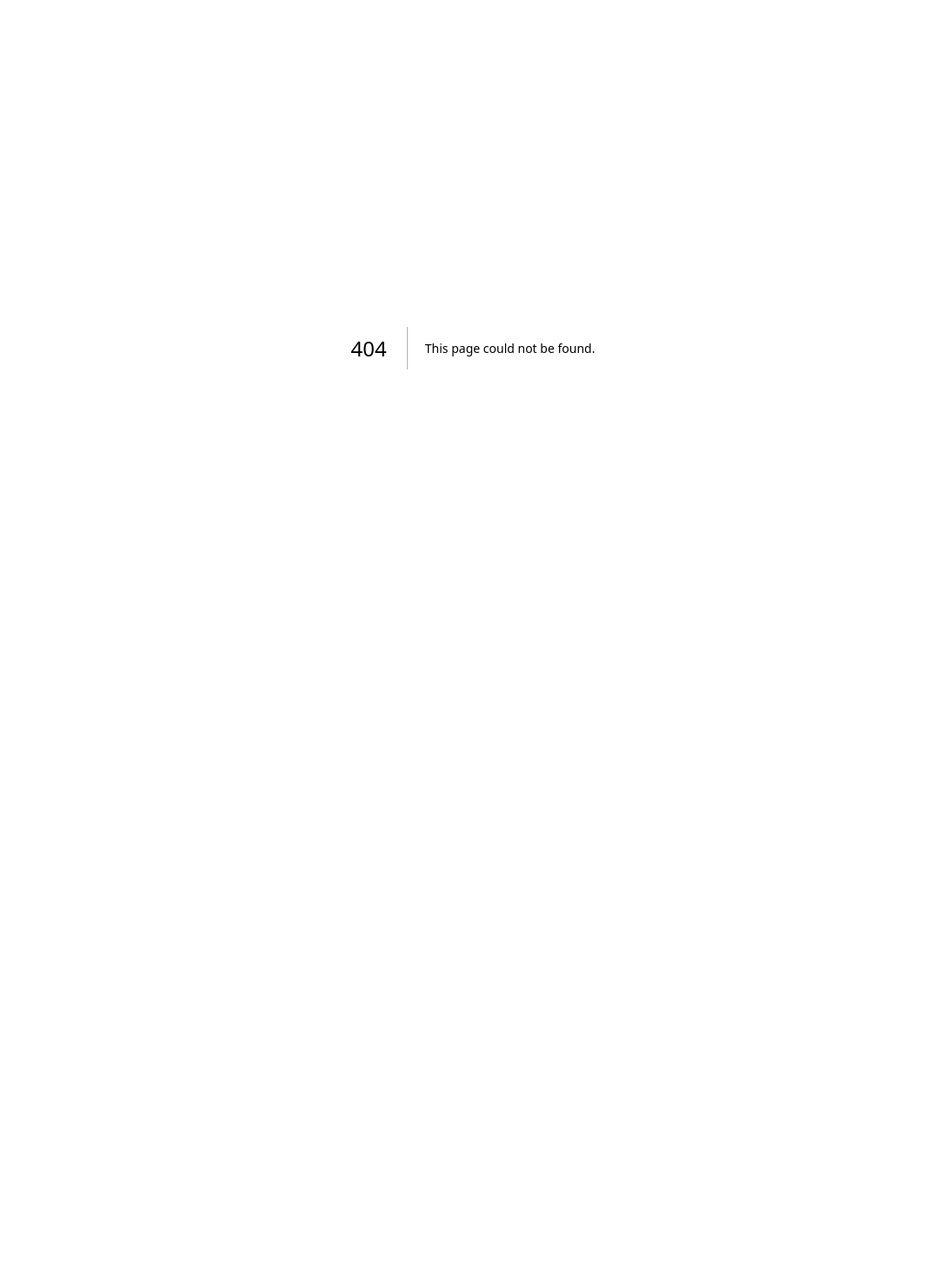
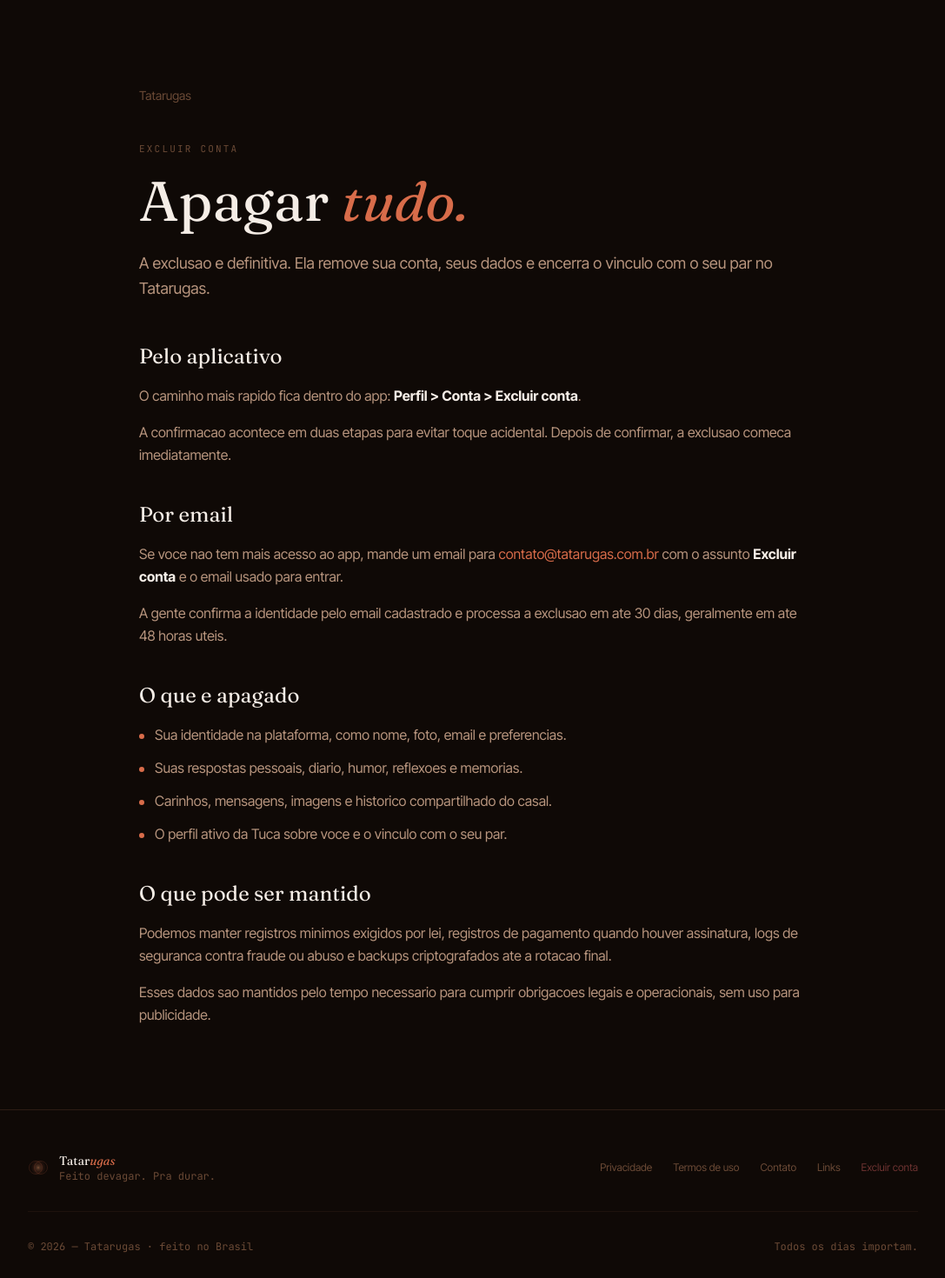
Before and after one commit to guiChehade/tatarugas-site, a Next.js app: page /delete-account in a window 1280 px wide. Before the commit this address had no page. Shown: the top 1470 px of the page at 87% size, without its empty margins (96-1183 px from the left). Before the commit the page ends 800 px from the top, so only its background shows below. Built offline with nearby package versions, Linux system fonts and the light colour scheme.

Commit message:
fix: add account deletion page

```diff
--- /dev/null
+++ b/app/delete-account/page.tsx
@@ -0,0 +1,122 @@
+import type { Metadata } from "next";
+import { Footer } from "@/components/Footer";
+
+export const metadata: Metadata = {
+  title: "Excluir conta | Tatarugas",
+  description:
+    "Como excluir sua conta Tatarugas pelo aplicativo ou pedir exclusao por email.",
+};
+
+const deletedItems = [
+  "Sua identidade na plataforma, como nome, foto, email e preferencias.",
+  "Suas respostas pessoais, diario, humor, reflexoes e memorias.",
+  "Carinhos, mensagens, imagens e historico compartilhado do casal.",
+  "O perfil ativo da Tuca sobre voce e o vinculo com o seu par.",
+];
+
+export default function DeleteAccountPage() {
+  return (
+    <>
+      <main className="min-h-screen px-6 py-16 md:py-24">
+        <article className="mx-auto max-w-3xl">
+          <a
+            href="/"
+            className="text-sm text-text-dim hover:text-text-secondary transition-colors"
+          >
+            Tatarugas
+          </a>
+
+          <header className="mt-10 mb-12">
+            <p className="font-mono text-[11px] text-text-dim tracking-[0.2em] uppercase mb-4">
+              Excluir conta
+            </p>
+            <h1 className="font-display text-[clamp(2.2rem,6vw,4rem)] leading-[1.05] text-text-primary">
+              Apagar <em className="text-ember">tudo.</em>
+            </h1>
+            <p className="mt-6 text-text-secondary text-lg leading-relaxed">
+              A exclusao e definitiva. Ela remove sua conta, seus dados e encerra
+              o vinculo com o seu par no Tatarugas.
+            </p>
+          </header>
+
+          <div className="space-y-10">
+            <section>
+              <h2 className="font-display text-2xl text-text-primary mb-4">
+                Pelo aplicativo
+              </h2>
+              <div className="space-y-4 text-text-secondary leading-relaxed">
+                <p>
+                  O caminho mais rapido fica dentro do app:{" "}
+                  <strong className="text-text-primary">
+                    Perfil &gt; Conta &gt; Excluir conta
+                  </strong>
+                  .
+                </p>
+                <p>
+                  A confirmacao acontece em duas etapas para evitar toque
+                  acidental. Depois de confirmar, a exclusao comeca
+                  imediatamente.
+                </p>
+              </div>
+            </section>
+
+            <section>
+              <h2 className="font-display text-2xl text-text-primary mb-4">
+                Por email
+              </h2>
+              <div className="space-y-4 text-text-secondary leading-relaxed">
+                <p>
+                  Se voce nao tem mais acesso ao app, mande um email para{" "}
+                  <a
+                    href="mailto:contato@tatarugas.com.br?subject=Excluir%20conta"
+                    className="text-ember hover:text-[#F2B07B] transition-colors"
+                  >
+                    contato@tatarugas.com.br
+                  </a>{" "}
+                  com o assunto <strong className="text-text-primary">Excluir conta</strong>{" "}
+                  e o email usado para entrar.
+                </p>
+                <p>
+                  A gente confirma a identidade pelo email cadastrado e processa
+                  a exclusao em ate 30 dias, geralmente em ate 48 horas uteis.
+                </p>
+              </div>
+            </section>
+
+            <section>
+              <h2 className="font-display text-2xl text-text-primary mb-4">
+                O que e apagado
+              </h2>
+              <ul className="space-y-3 text-text-secondary leading-relaxed">
+                {deletedItems.map((item) => (
+                  <li key={item} className="flex gap-3">
+                    <span className="mt-3 h-1.5 w-1.5 flex-none rounded-full bg-ember" />
+                    <span>{item}</span>
+                  </li>
+                ))}
+              </ul>
+            </section>
+
+            <section>
+              <h2 className="font-display text-2xl text-text-primary mb-4">
+                O que pode ser mantido
+              </h2>
+              <div className="space-y-4 text-text-secondary leading-relaxed">
+                <p>
+                  Podemos manter registros minimos exigidos por lei, registros de
+                  pagamento quando houver assinatura, logs de seguranca contra
+                  fraude ou abuso e backups criptografados ate a rotacao final.
+                </p>
+                <p>
+                  Esses dados sao mantidos pelo tempo necessario para cumprir
+                  obrigacoes legais e operacionais, sem uso para publicidade.
+                </p>
+              </div>
+            </section>
+          </div>
+        </article>
+      </main>
+      <Footer />
+    </>
+  );
+}
--- a/components/Footer.tsx
+++ b/components/Footer.tsx
@@ -52,7 +52,7 @@ export function Footer() {
               Links
             </a>
             <a
-              href="https://tatarugas.com.br/delete-account.html"
+              href="https://tatarugas.com.br/delete-account/"
               className="text-red-400/40 hover:text-red-400/60 transition-colors duration-200 cursor-pointer"
             >
               Excluir conta
--- a/components/PrivacySection.tsx
+++ b/components/PrivacySection.tsx
@@ -73,7 +73,7 @@ export function PrivacySection() {
                   Termos de uso
                 </a>
                 <a
-                  href="https://tatarugas.com.br/delete-account.html"
+                  href="https://tatarugas.com.br/delete-account/"
                   className="text-sm text-red-400/60 hover:text-red-400/80 border border-red-900/30 hover:border-red-900/50 px-4 py-2 rounded-full transition-all duration-200 cursor-pointer"
                 >
                   Excluir conta
```
Also changed, not shown: 12 other files (tests, documents, lock files or other folders).
